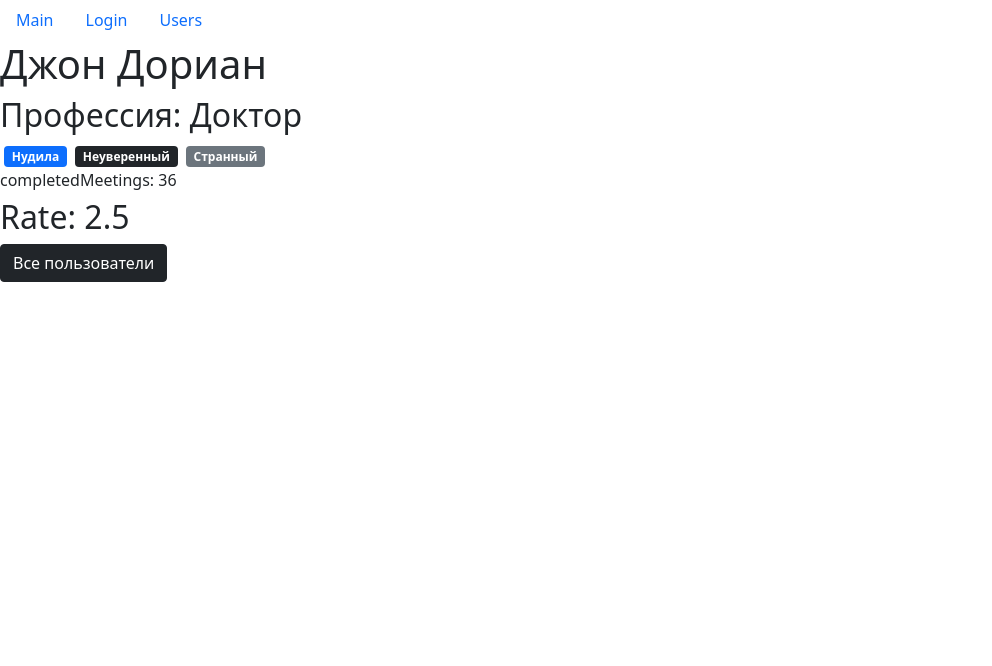
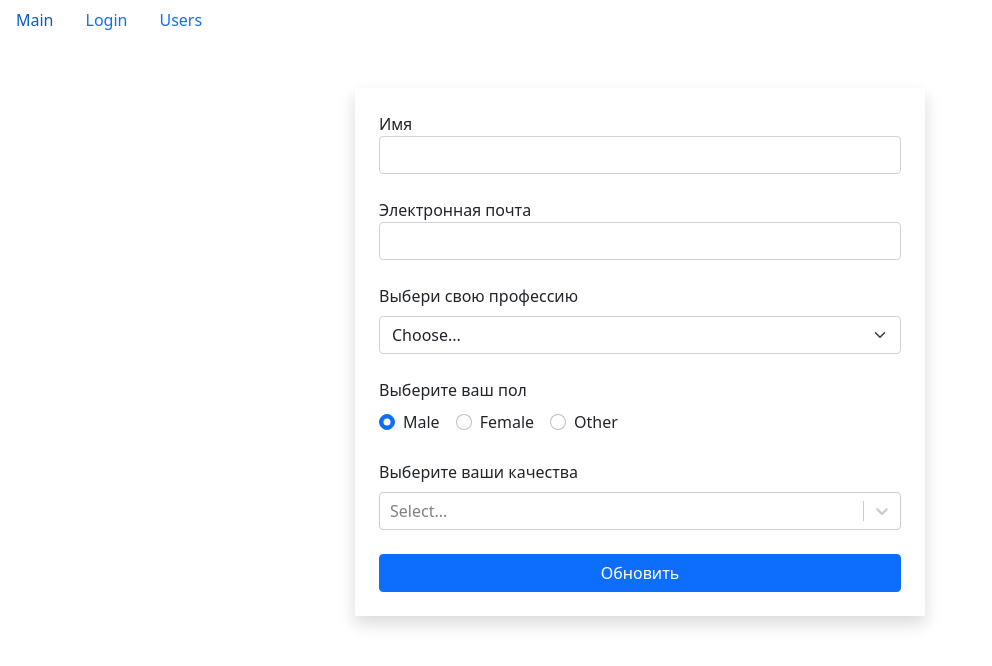
Before and after one commit to TrueHikka/fast-company, a React (Create React App) app: page /users/67rdca3eeb7f6fgeed471815/edit in a window 1280 px wide. Shown: the top 666 px of the page, without its empty margins (0-992 px from the left). Built offline with nearby package versions, Linux system fonts and the light colour scheme.

Commit message:
add userPageEdit

```diff
--- a/src/app/App.js
+++ b/src/app/App.js
@@ -1,10 +1,11 @@
 import React from "react";
-import { Route, Switch } from "react-router-dom";
+import { Route, Switch, Redirect } from "react-router-dom";
 import NavBar from "./components/ui/navBar";
 import Main from "./layouts/main";
 import Login from "./layouts/login";
 import UsersListPage from "./components/page/usersListPage/usersListPage";
 import UserPage from "./components/page/userPage/userPage";
+import UserPageEdit from "./components/page/userPageEdit/userPageEdit";
 
 function App() {
     return (
@@ -13,8 +14,10 @@ function App() {
             <Switch>
                 <Route exact path="/" component={Main} />
                 <Route path="/login/:type?" component={Login} />
+                <Route path="/users/:userId/:edit" component={UserPageEdit} />
                 <Route path="/users/:userId" component={UserPage} />
                 <Route path="/users" component={UsersListPage} />
+                <Redirect to="/" />
             </Switch>
         </div>
     );
--- a/src/app/components/common/form/textField.jsx
+++ b/src/app/components/common/form/textField.jsx
@@ -5,6 +5,7 @@ const TextField = ({ label, type, name, value, onChange, error }) => {
     const [showPassword, setShowPassword] = useState(false);
 
     const handleChange = ({ target }) => {
+        console.log(target);
         onChange({ name: target.name, value: target.value });
     };
 
--- a/src/app/components/page/userPage/userPage.jsx
+++ b/src/app/components/page/userPage/userPage.jsx
@@ -2,6 +2,7 @@ import React, { useState, useEffect } from "react";
 import api from "../../../api";
 import Qualities from "../../ui/qualities";
 import { useHistory, useParams } from "react-router-dom";
+import { Link } from "react-router-dom";
 
 const UserPage = () => {
     const params = useParams();
@@ -15,7 +16,7 @@ const UserPage = () => {
     const history = useHistory();
 
     const handleSave = () => {
-        history.replace("/users");
+        history.replace("/users/:userId/:edit");
     };
 
     if (user) {
@@ -28,12 +29,14 @@ const UserPage = () => {
                 </span>
                 <h6>{`completedMeetings: ${user.completedMeetings}`}</h6>
                 <h2>{`Rate: ${user.rate}`}</h2>
-                <button
-                    className="btn btn-dark text-align-center"
-                    onClick={handleSave}
-                >
-                    Все пользователи
-                </button>
+                <Link to={`/users/${user._id}/edit`}>
+                    <button
+                        className="btn btn-dark text-align-center"
+                        onClick={handleSave}
+                    >
+                        Изменить
+                    </button>
+                </Link>
             </div>
         );
     } else {
--- /dev/null
+++ b/src/app/components/page/userPageEdit/userPageEdit.jsx
@@ -0,0 +1,165 @@
+import React, { useState, useEffect } from "react";
+import api from "../../../api";
+import { useHistory, useParams } from "react-router-dom";
+import { Link } from "react-router-dom";
+import TextField from "../../common/form/textField";
+import SelectField from "../../common/form/selectField";
+import RadioField from "../../common/form/radioField";
+import MultiSelectField from "../../common/form/multiSelectField";
+
+const UserPageEdit = () => {
+    const params = useParams();
+    const { userId } = params;
+
+    const [data, setData] = useState({
+        email: "",
+        name: "",
+        profession: "",
+        sex: "male",
+        qualities: []
+    });
+
+    const [qualities, setQualities] = useState([]);
+    const [professions, setProfessions] = useState([]);
+
+    // const [updateUser, setUpdateUser] = useState();
+
+    // useEffect(() => {
+    //     api.users
+    //         .update(userIndex, userData)
+    //         .then((index, data) => setUpdateUser(index, data));
+    // }, []);
+    // console.log(updateUser);
+    const [user, setUser] = useState();
+    useEffect(() => {
+        api.users.getById(userId).then((data) => setUser(data));
+    }, []);
+    console.log(user);
+    const history = useHistory();
+
+    const handleSave = () => {
+        history.replace("/users/:userId");
+    };
+
+    const getProfessionById = (id) => {
+        for (const prof of professions) {
+            if (prof.value === id) {
+                return { _id: prof.value, name: prof.label };
+            }
+        }
+    };
+
+    const getQualities = (elements) => {
+        const qualitiesArray = [];
+        for (const elem of elements) {
+            for (const quality in qualities) {
+                if (elem.value === qualities[quality].value) {
+                    qualitiesArray.push({
+                        _id: qualities[quality].value,
+                        name: qualities[quality].label,
+                        color: qualities[quality].color
+                    });
+                }
+            }
+        }
+        return qualitiesArray;
+    };
+
+    useEffect(() => {
+        api.professions.fetchAll().then((data) => {
+            const professionsList = Object.keys(data).map((professionName) => ({
+                label: data[professionName].name,
+                value: data[professionName]._id
+            }));
+            setProfessions(professionsList);
+            // console.log(professionsList);
+        });
+        api.qualities.fetchAll().then((data) => {
+            const qualitiesList = Object.keys(data).map((optionName) => ({
+                label: data[optionName].name,
+                value: data[optionName]._id,
+                color: data[optionName].color
+            }));
+            setQualities(qualitiesList);
+            // console.log(qualitiesList);
+        });
+    }, []);
+
+    const handleChange = (target) => {
+        setData((prevState) => ({ ...prevState, [target.name]: target.value }));
+    };
+
+    const handleSubmit = (e) => {
+        e.preventDefault();
+        const { profession, qualities } = data;
+        console.log({
+            ...data,
+            profession: getProfessionById(profession),
+            qualities: getQualities(qualities)
+        });
+    };
+
+    if (user) {
+        return (
+            <div className="container mt-5">
+                <div className="row">
+                    <div className="col-md-6 offset-md-3 p-4 shadow">
+                        <form onSubmit={handleSubmit}>
+                            <TextField
+                                label="Имя"
+                                name="name"
+                                value={data.name}
+                                onChange={handleChange}
+                            />
+                            <TextField
+                                label="Электронная почта"
+                                name="email"
+                                value={data.email}
+                                onChange={handleChange}
+                            />
+                            <SelectField
+                                label="Выбери свою профессию"
+                                defaultOption="Choose..."
+                                name="profession"
+                                value={data.profession}
+                                options={professions}
+                                onChange={handleChange}
+                            />
+                            <RadioField
+                                options={[
+                                    { name: "Male", value: "male" },
+                                    { name: "Female", value: "female" },
+                                    { name: "Other", value: "other" }
+                                ]}
+                                label="Выберите ваш пол"
+                                name="sex"
+                                value={data.sex}
+                                onChange={handleChange}
+                            />
+                            <MultiSelectField
+                                label="Выберите ваши качества"
+                                name="qualities"
+                                options={qualities}
+                                defaultValue={data.qualities}
+                                onChange={handleChange}
+                            />
+                            <Link to={`/users/${userId}`}>
+                                <button
+                                    className="btn btn-primary w-100 mx-auto"
+                                    type="submit"
+                                    onClick={handleSave}
+                                >
+                                    Обновить
+                                </button>
+                            </Link>
+                        </form>
+                    </div>
+                </div>
+            </div>
+        );
+    } else {
+        return <h1>Loading</h1>;
+    }
+};
+
+export default UserPageEdit;
--- a/src/app/components/ui/registerForm.jsx
+++ b/src/app/components/ui/registerForm.jsx
@@ -53,7 +53,7 @@ const RegisterForm = () => {
                 value: data[professionName]._id
             }));
             setProfessions(professionsList);
-            console.log(professionsList);
+            // console.log(professionsList);
         });
         api.qualities.fetchAll().then((data) => {
             const qualitiesList = Object.keys(data).map((optionName) => ({
@@ -62,7 +62,7 @@ const RegisterForm = () => {
                 color: data[optionName].color
             }));
             setQualities(qualitiesList);
-            console.log(qualitiesList);
+            // console.log(qualitiesList);
         });
     }, []);
 
```
